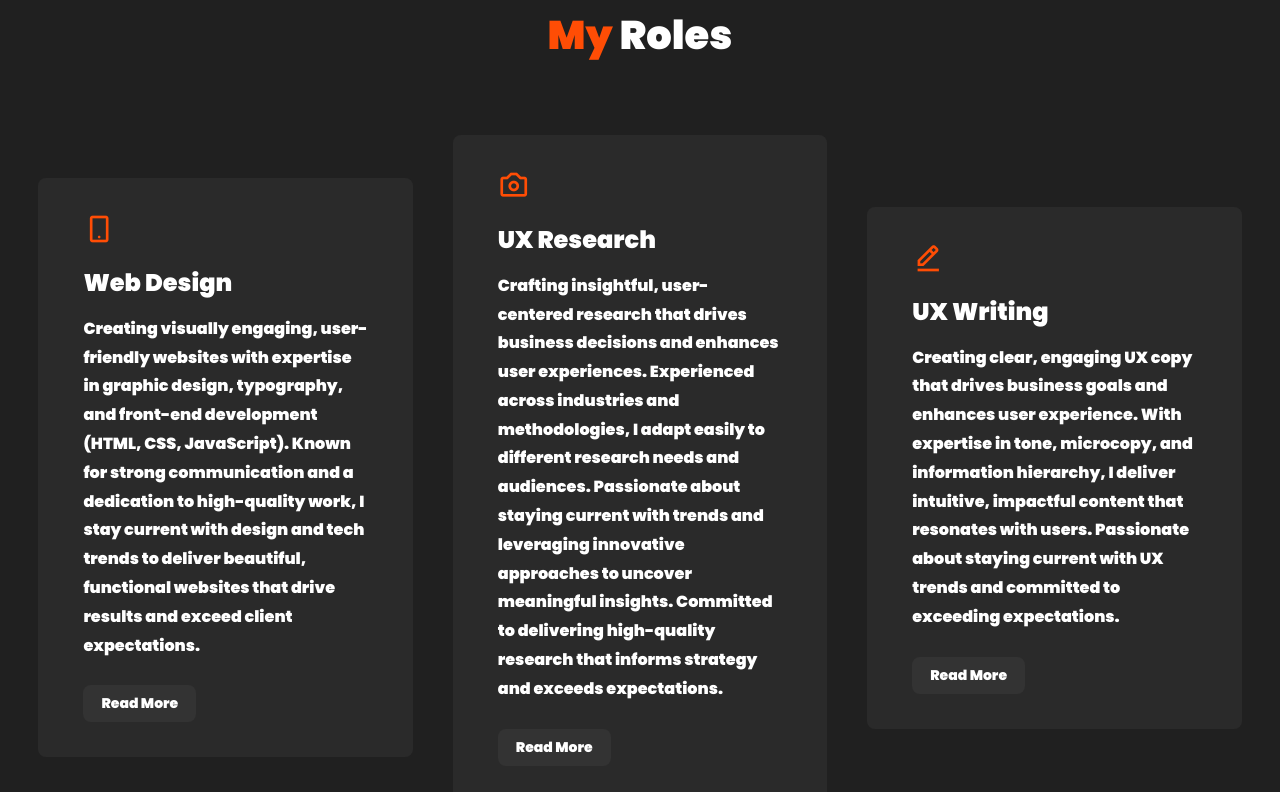
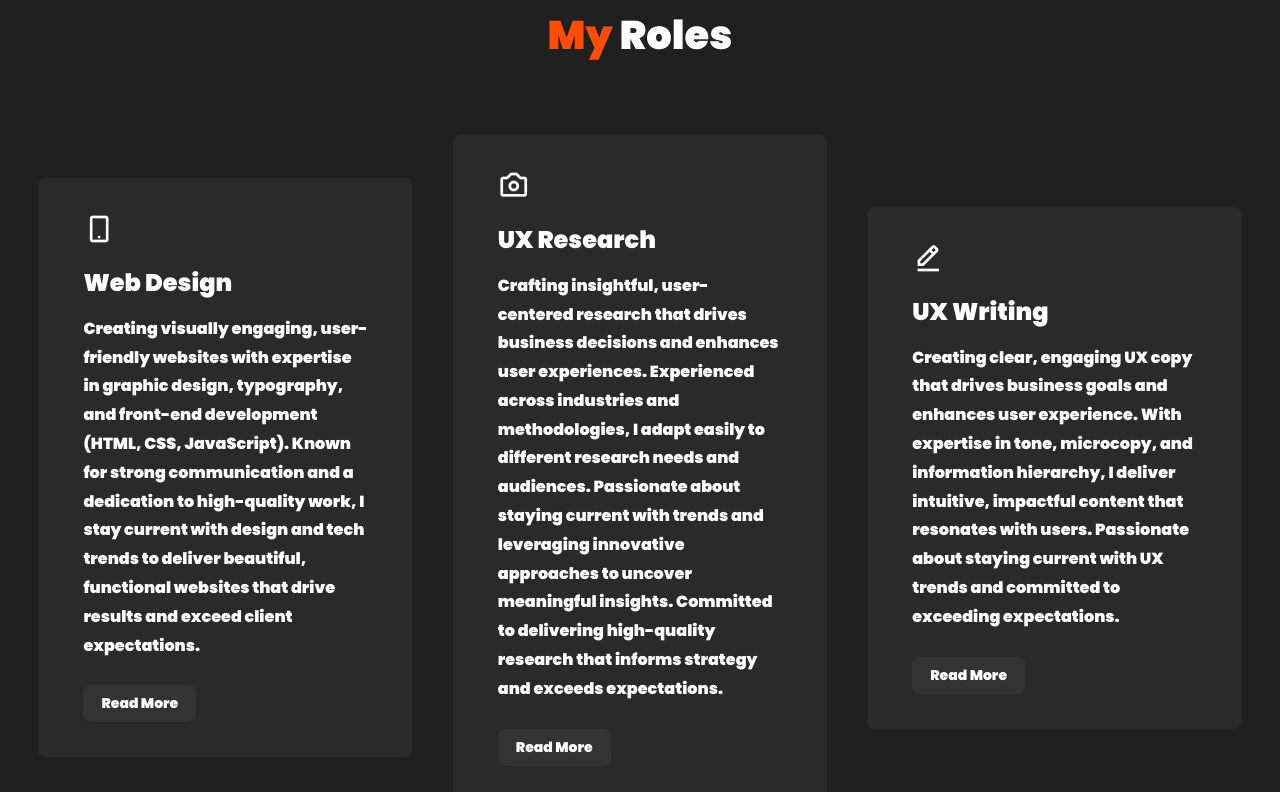
Before and after one commit to Jakeminh/Jakeminh_portoflio, a plain HTML site: page index.html in a window 1280 px wide. Shown: the part 1627-2419 px from the top of the page. Drawn offline with nearby package versions, Linux system fonts and the light colour scheme; a script that the page names is missing; a web font is replaced by a local one.

Commit message:
Add files via upload

```diff
--- a/css/style.css
+++ b/css/style.css
@@ -236,7 +236,7 @@ header.sticky{
 .s-icons i{
 	font-size: 32px;
 	margin-bottom: 20px;
-	color: #ff4d05;
+
 }
 .box h3{
 	font-size: 24px;
```
